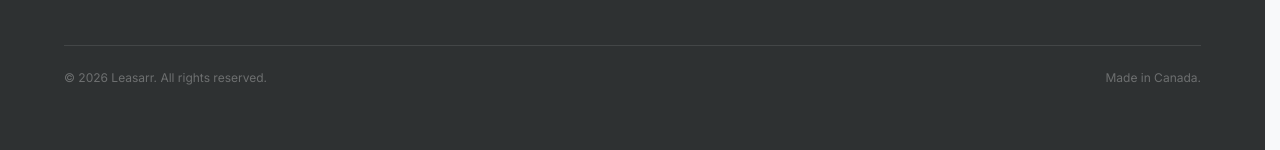
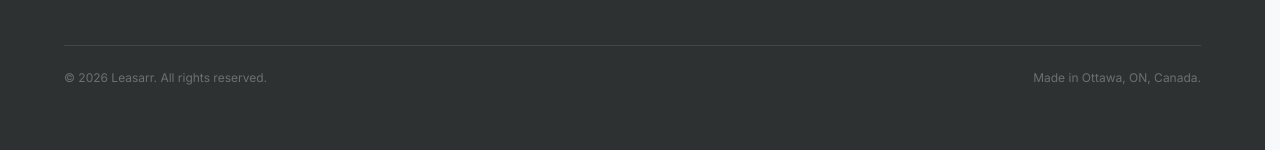
Before and after one commit to Leasarr/leasarr-app, a Next.js app: page / in a window 1280 px wide. Shown: the part 6500-6650 px from the top of the page. Built offline with nearby package versions, Linux system fonts and the light colour scheme; no server answers.

Commit message:
fix: footer-content

```diff
--- a/src/components/marketing/footer.tsx
+++ b/src/components/marketing/footer.tsx
@@ -100,7 +100,7 @@ export function Footer() {
 
         <div className="mt-12 pt-6 border-t border-white/10 flex flex-col sm:flex-row items-center justify-between gap-4">
           <p className="text-xs text-white/30">© 2026 Leasarr. All rights reserved.</p>
-          <p className="text-xs text-white/30">Made in Canada.</p>
+          <p className="text-xs text-white/30">Made in Ottawa, ON, Canada.</p>
         </div>
       </div>
     </footer>
```
